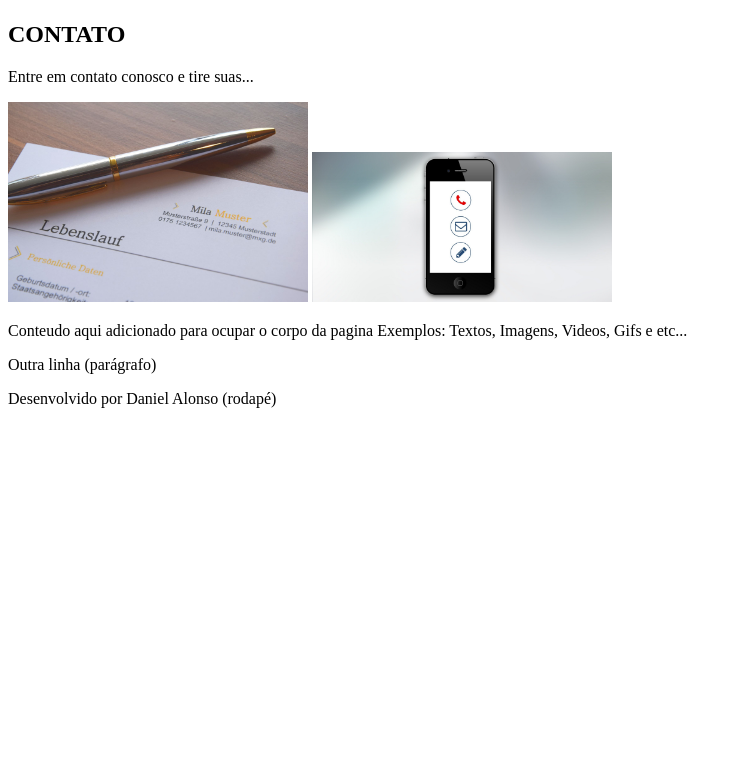
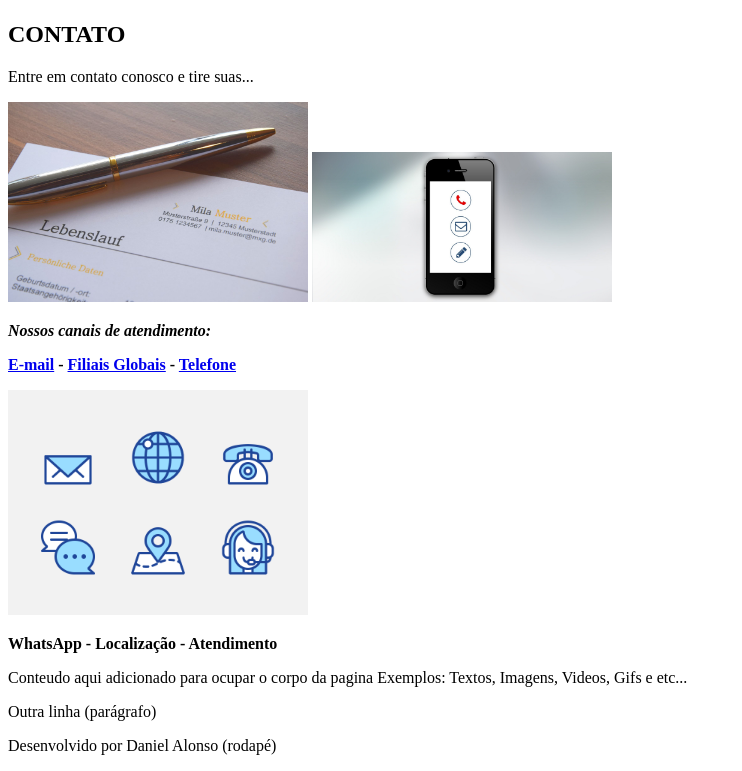
Before and after one commit to danalonsor/diginno_html5_css3, a plain HTML site: page index.html in a window 1280 px wide. Shown: the part 1567-2338 px from the top of the page, without its empty margins (0-742 px from the left). Before the commit the page ends 1991 px from the top, so only its background shows below. Drawn offline with Linux system fonts and the light colour scheme.

Commit message:
Add links de contato emai map tel utilizando href

```diff
--- a/index.html
+++ b/index.html
@@ -94,6 +94,20 @@
             </P>
                 <img src="img/contato1.jpg" width="300px">
                 <img src="img/contato2.jpg" width="300px">
+
+            <div>
+                <p>
+                    <b><i>Nossos canais de atendimento:</i></b>
+                </p>
+                <p><b>
+                        <a href="mailto:contato@empresa.com">E-mail</a> -
+                        <a href="https://www.google.com/maps/" target="_blank">Filiais Globais</a> -
+                        <a href="tel:9999999999">Telefone</a>
+                    </b></p>
+                <img src="img/GifContactWeb.gif" width="300px">
+                <p><b>WhatsApp - Localização - Atendimento</b></p>
+            </div>
+
         </section>
 
         <p>
```
Also changed, not shown: img/GifContactWeb.gif (added), img/contactWebIconFull.jpg (added), img/contactWebIconFull1.jpg (added).
